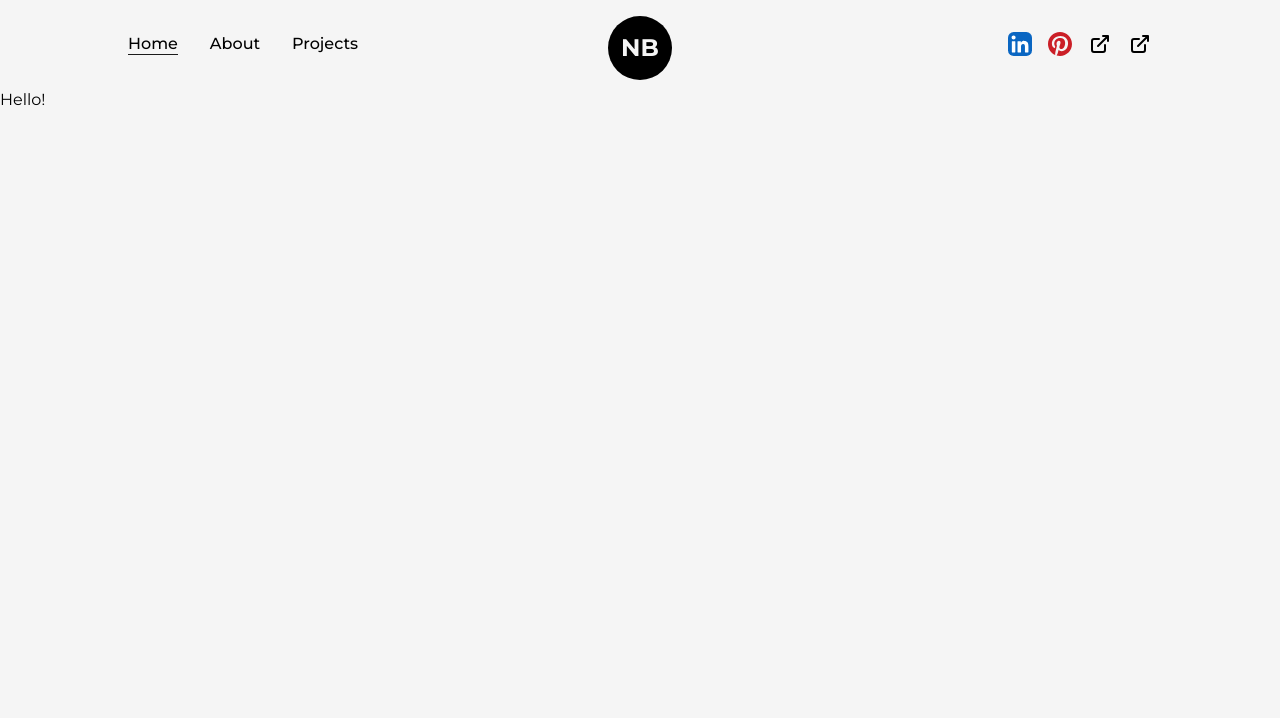
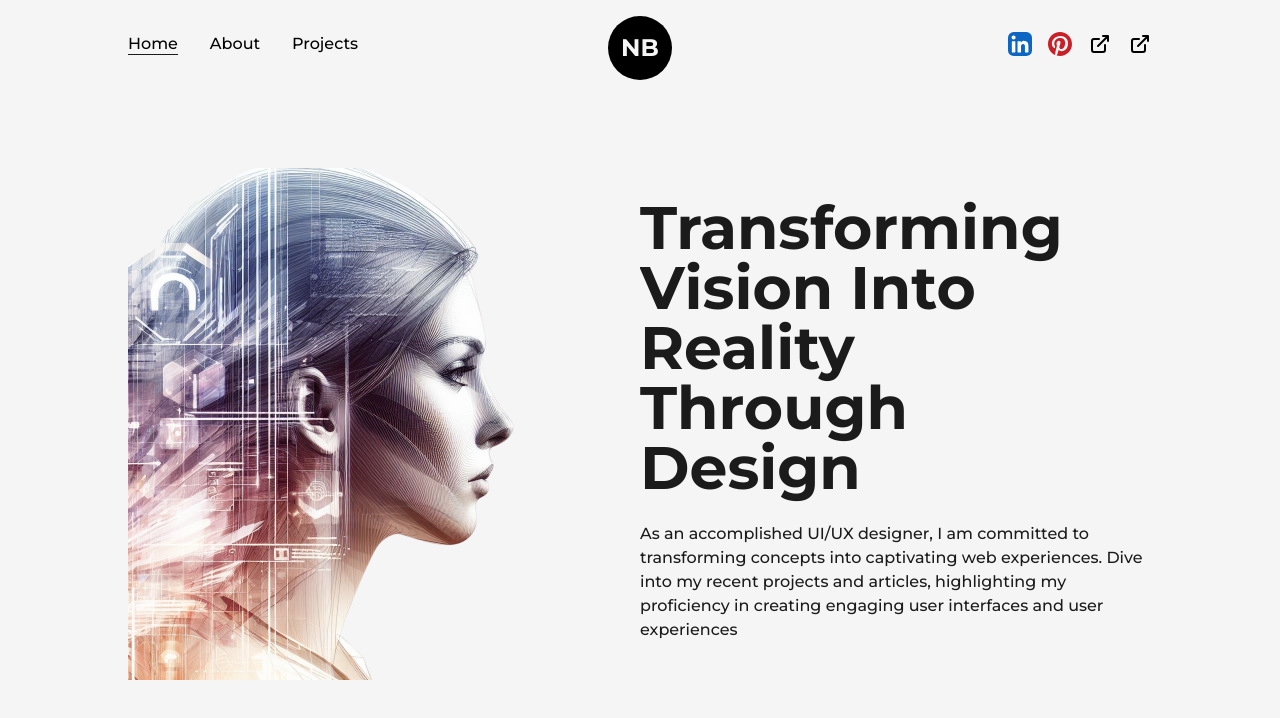
Before and after one commit to natalia-belei/natalia-belei.github.io, a Next.js app in the folder reactportfolio/: page / in a window 1280 px wide. Shown: the top 718 px of the page. Built offline with nearby package versions, Linux system fonts and the light colour scheme.

Commit message:
Add profile picture and animated text.

```diff
--- /dev/null
+++ b/reactportfolio/src/components/AnimatedText.js
@@ -0,0 +1,53 @@
+import React from 'react'
+import { motion } from 'framer-motion'
+
+const quote = {
+    initial: {
+        opacity: 1,
+    },
+    animate: {
+        opacity: 1,
+        transition: {
+            delay: 0.5,
+            staggerChildren: 0.08,
+        }
+    }
+}
+
+const singleWord = {
+    initial: {
+        opacity: 0,
+        y: 50
+    },
+    animate: {
+        opacity: 1,
+        y: 0,
+        transition: {
+            duration: 1,
+        }
+    }
+}
+
+const AnimatedText = ({ text, className = "" }) => {
+    return (
+        <div className='w-full mx-auto py-2 flex items-center justify-center text-center overflow-hidden'>
+            <motion.h1 className={`inline-block w-full text-dark font-bold capitalize text-8xl ${className}`}
+                variants={quote}
+                initial="initial"
+                animate="animate"
+            >
+                {text.split(" ").map((word, index) =>
+                    <motion.span className='inline-block'
+                        key={word + '-' + index}
+                        variants={singleWord}
+                    >
+                        {word}&nbsp;
+                    </motion.span>
+                )
+                }
+            </motion.h1>
+        </div>
+    )
+}
+
+export default AnimatedText
--- /dev/null
+++ b/reactportfolio/src/components/Layout.js
@@ -0,0 +1,11 @@
+import React from 'react'
+
+const Layout = ({ children, className }) => {
+    return (
+        <div className={`w-full h-full inline-block z-0 bg-light p-32 ${className}`}>
+            {children}
+        </div>
+    )
+}
+
+export default Layout
--- a/reactportfolio/src/pages/index.js
+++ b/reactportfolio/src/pages/index.js
@@ -1,14 +1,31 @@
+import Layout from '@/components/Layout'
 import Head from 'next/head'
+import designerPic from "../../public/images/profile/designer-pic-1.png"
+import Image from 'next/image'
+import AnimatedText from '@/components/AnimatedText'
 
 export default function Home() {
   return (
     <>
       <Head>
-        <title>Create Next App</title>
-        <meta name="description" content="Generated by create next app" />
+        <title>UI/UX Designer Portfolio</title>
+        <meta name="description" content="UI/UX Designer Portfolio" />
       </Head>
-      <main>
-        Hello!
+      <main className='flex items-center text-dark w-full min-h-screen'>
+        <Layout className='pt-0'>
+          <div className='flex items-center justify-between w-full'>
+            <div className='w-1/2'>
+              <Image src={designerPic} alt="UI/UX designer" className='w-full h-auto' />
+            </div>
+            <div className='w-1/2 flex flex-col items-center self-center'>
+              <h1></h1>
+              <AnimatedText text="Transforming Vision Into Reality Through Design" className='!text-left !text-6xl' />
+              <p className='my-4 text-base font-medium'>
+                As an accomplished UI/UX designer, I am committed to transforming concepts into captivating web experiences. Dive into my recent projects and articles, highlighting my proficiency in creating engaging user interfaces and user experiences
+              </p>
+            </div>
+          </div>
+        </Layout>
       </main>
     </>
   )
```
Also changed, not shown: reactportfolio/public/images/profile/designer-pic-1.png (added).
